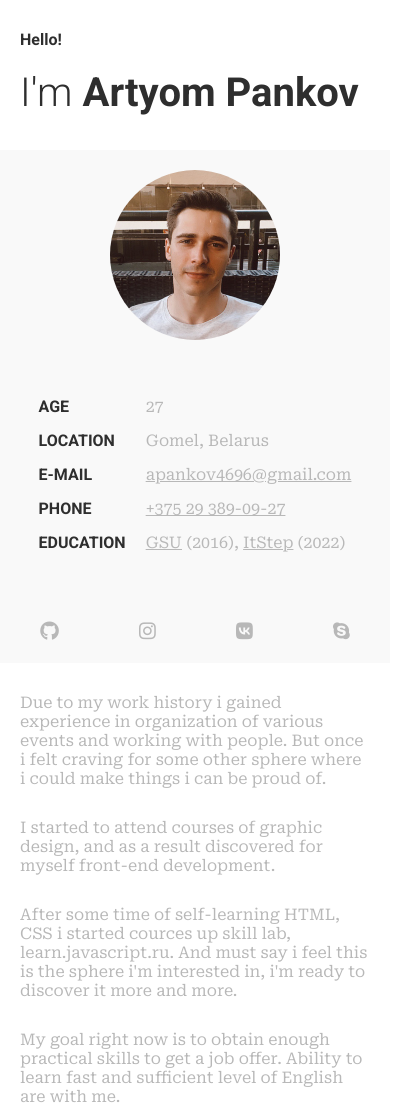
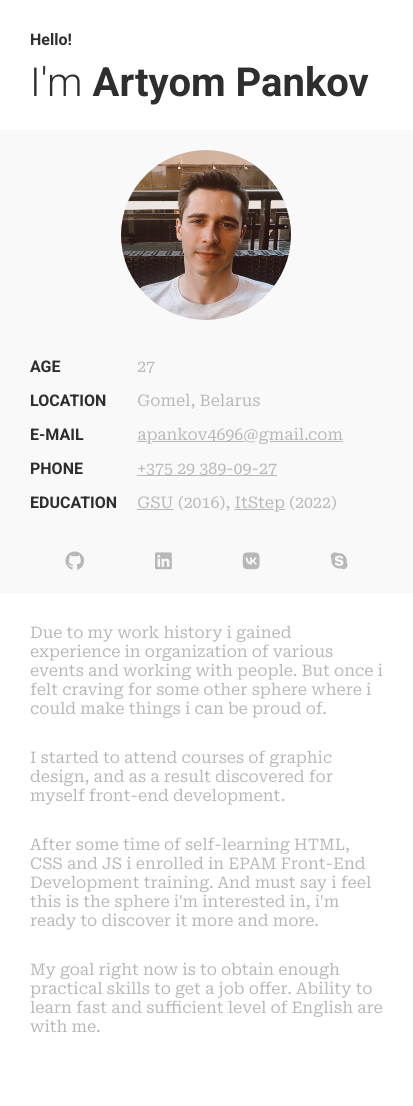
Before and after one commit to avpankov/EPAM_JS_lab_Resume, a website: page index.html in a window 390 px wide. Shown: the whole page, 413 px wide, since content can reach past the window. After the commit the page ends 1036 px from the top, so only its background shows below. Drawn offline with Linux system fonts and the light colour scheme.

Commit message:
Added changes

```diff
--- a/index.html
+++ b/index.html
@@ -41,7 +41,7 @@
             </div>
             <div class="social-networks">
                 <a href="https://github.com/avpankov"><i class="fab fa-github"></i></a>
-                <a href="https://www.instagram.com/a__pankov/"><i class="fab fa-instagram"></i></a>
+                <a href="https://www.linkedin.com/in/artyom-pankov-540198235"><i class="fab fa-linkedin"></i></a>
                 <a href="https://vk.com/artyom_pankov"><i class="fab fa-vk"></i></a>
                 <a href="https://join.skype.com/invite/ASOKG6WX0cN4"><i class="fab fa-skype"></i></a>
             </div>
@@ -50,7 +50,7 @@
             <div class="greeting">
                 <h4>Hello!</h4>
                 <h1><span>I'm</span> Artyom Pankov</h1>
-                <hr style="width: 85%;">
+                <hr>
             </div>
             <p>Due to my work history i gained experience in organization of various events and working with people. But
                 once i felt craving for some other sphere where i could make things i can be proud of.
@@ -58,7 +58,7 @@
             <p>I started to attend courses of graphic design, and as a result discovered for myself front-end
                 development.</p>
 
-            <p>After some time of self-learning HTML, CSS i started cources up skill lab, learn.javascript.ru.
+            <p>After some time of self-learning HTML, CSS and JS i enrolled in EPAM Front-End Development training.
                 And must say i feel this is the sphere i'm interested in, i'm ready to discover it more and more.
             </p>
             <p>My goal right now is to obtain enough practical skills to get a job offer. Ability to learn fast and
--- a/style.scss
+++ b/style.scss
@@ -104,6 +104,9 @@ body {
                         font-weight: 100;
                     }
                 }
+                hr {
+                    width: 85%;
+                }
             }
 
             p {
@@ -114,7 +117,7 @@ body {
     }
 }
 
-@media (max-width: 450px){
+@media (max-width: 450px) {
     body {
         display: block;
         main {
@@ -125,24 +128,33 @@ body {
             box-shadow: none;
             aside {
                 width: 100%;
-                margin-top: 150px;
+                margin-top: 130px;
                 padding: 0;
                 border-radius: 0%;
                 .info {
+                    width: 100%;
                     font-size: 1rem;
-                    margin: 20px 0;
+                    padding: 0 30px;
+                    justify-content: space-between;
+                    .info__content {
+                        margin-right: 40px;
+                    }
                 }
                 .social-networks {
-                    margin: 30px 0 20px 0;
+                    width: 100%;
+                    padding: 0 30px;
+                    margin: 20px 0 20px 0;
+                    justify-content: space-around;
                 }
             }
             section {
                 width: fit-content;
-                padding: 0 20px;
+                padding: 0 30px;
                 .greeting {
                     position: absolute;
                     top: 0;
                     h1 {
+                        margin: 10px 0 10px 0;
                         font-size: 2.5rem;
                     }
                     hr {
@@ -155,5 +167,4 @@ body {
             }
         }
     }
-
 }
```
Also changed, not shown: style.css, 1 other file.
